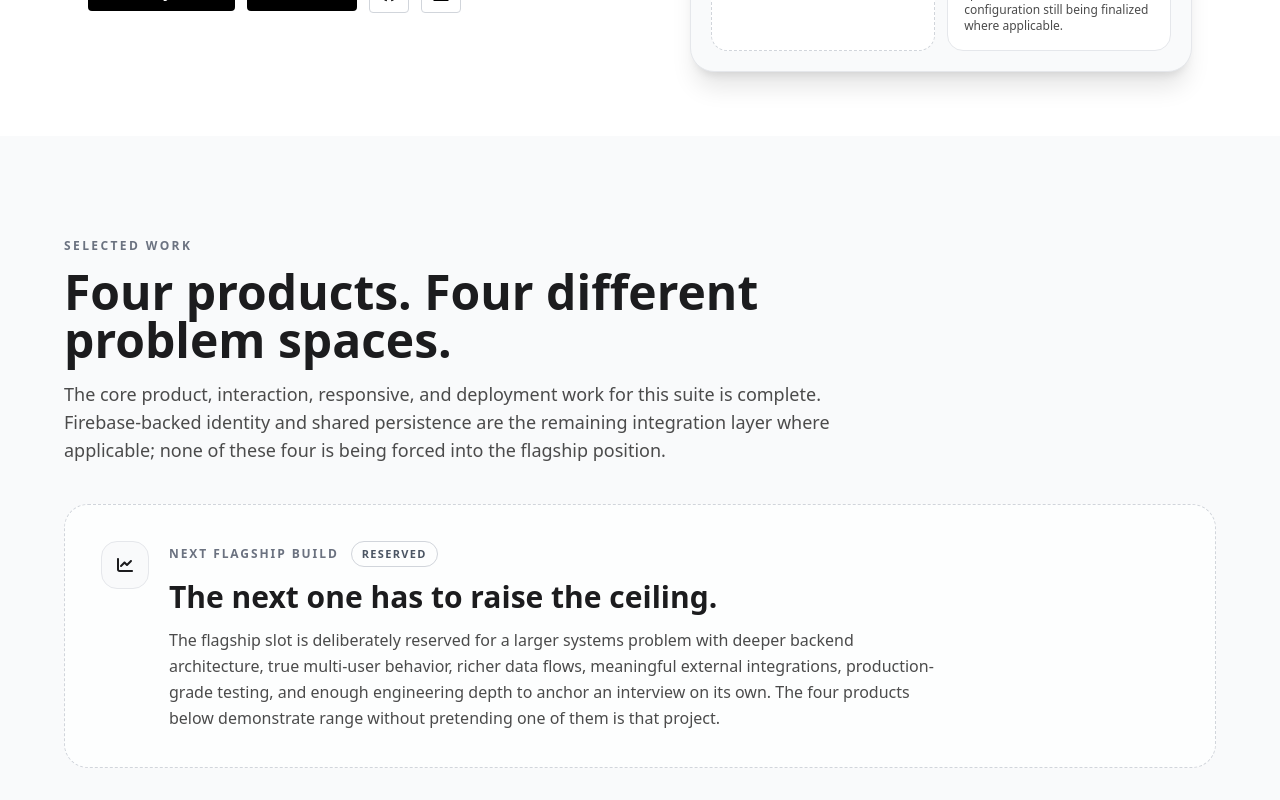
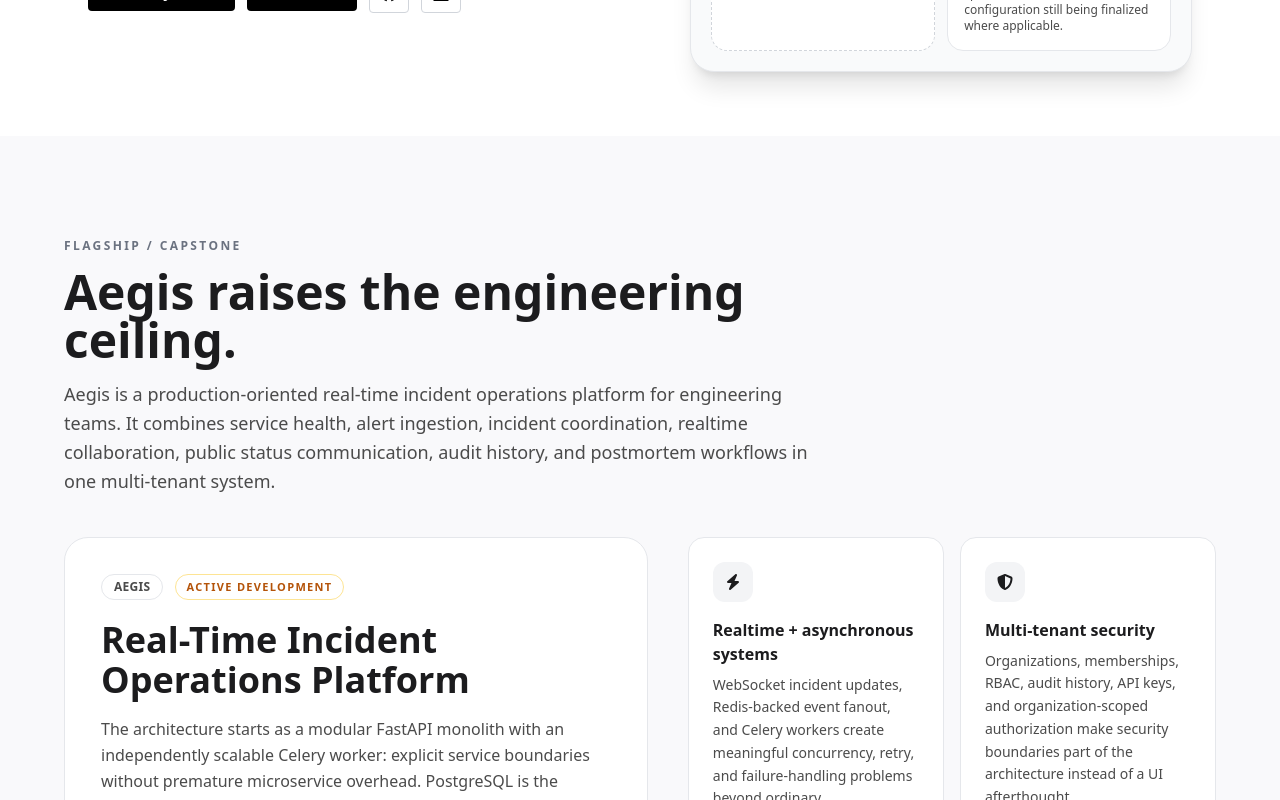
Before and after one commit to MotherTheresa64/portfolio-website, a React (Vite) app: page / in a window 1280 px wide. Shown: the part 740-1540 px from the top of the page. Built offline with nearby package versions, Linux system fonts and the light colour scheme.

Commit message:
Render Aegis capstone before selected projects

```diff
--- a/src/App.tsx
+++ b/src/App.tsx
@@ -1,5 +1,6 @@
 import Navbar from "./components/Navbar";
 import Hero from "./components/Hero";
+import Flagship from "./components/Flagship";
 import Projects from "./components/Projects";
 import About from "./components/About";
 import Skills from "./components/Skills";
@@ -12,6 +13,7 @@ function App() {
       <Navbar />
       <main>
         <Hero />
+        <Flagship />
         <Projects />
         <About />
         <Skills />
```
